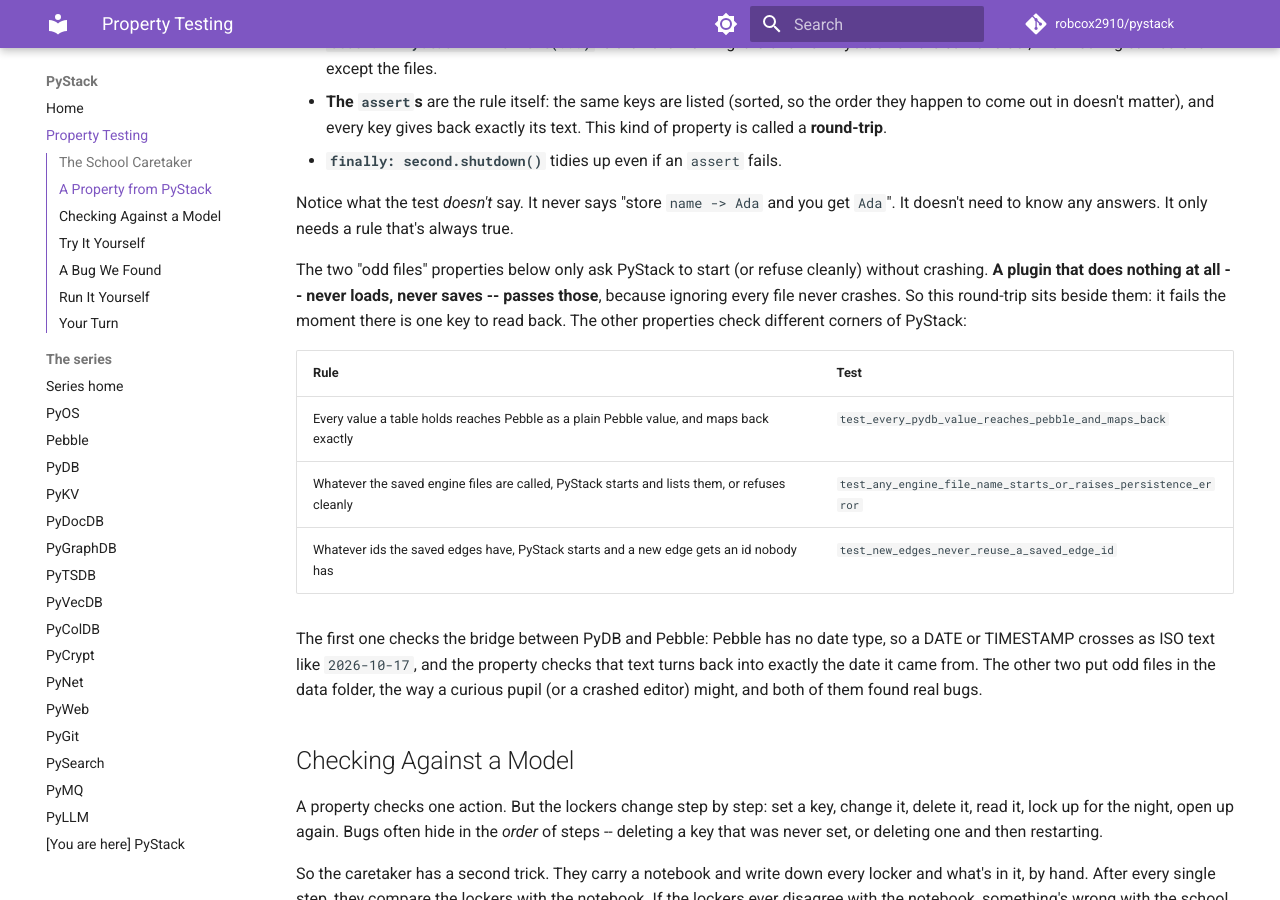
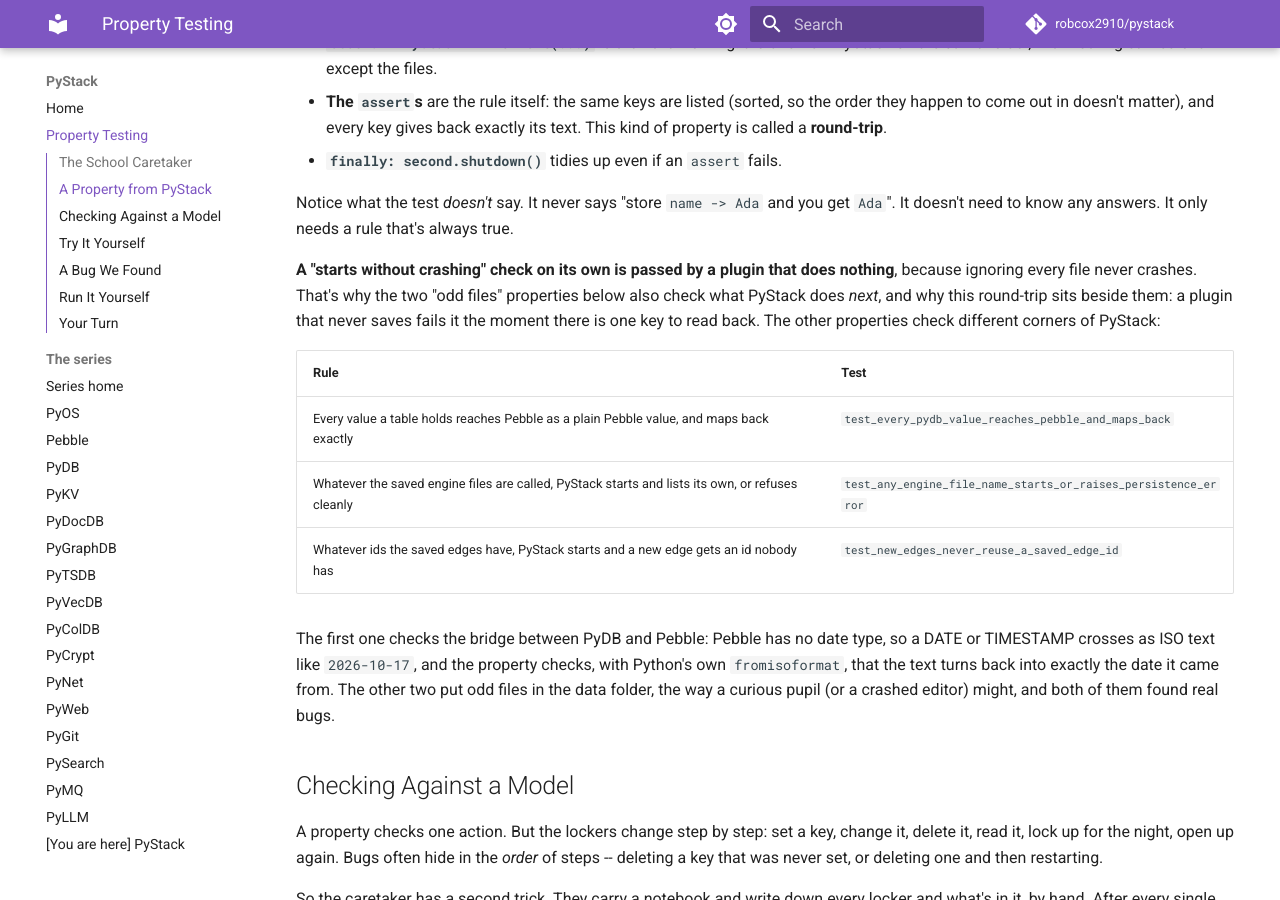
Before and after one commit to robcox2910/pystack, an MkDocs documentation site: the page built from docs/property-testing.md, in a window 1280 px wide and 900 px high, scrolled down 1972 px. Built offline with MkDocs 1.6.1 and Material for MkDocs 9.7.7, drawn with Linux system fonts in a browser that asks for light colours; comment, search, counter and statistics services are not loaded; some of the changed text lies outside the part shown.

Commit message:
test: tighten the properties and the page after review
- Mapping oracle uses the stdlib (date/datetime.fromisoformat, and a Z
  check) instead of PyDB's from_iso; floats compared by repr; the row
  must cover every DataType.
- Edge-id strategy reaches runs of digits around int's 4,300 limit.
- Engine-file property checks search_list lists exactly our engine files.
- Model: kv-set can also set fresh keys.
- Page: the do-nothing sentence now says something true.

Co-Authored-By: Claude Opus 5.5 <noreply@anthropic.com>

```diff
--- a/docs/property-testing.md
+++ b/docs/property-testing.md
@@ -113,23 +113,23 @@ Notice what the test *doesn't* say. It never says "store `name -> Ada`
 and you get `Ada`". It doesn't need to know any answers. It only needs a
 rule that's always true.
 
-The two "odd files" properties below only ask PyStack to start (or refuse
-cleanly) without crashing. **A plugin that does nothing at all -- never
-loads, never saves -- passes those**, because ignoring every file never
-crashes. So this round-trip sits beside them: it fails the moment there is
-one key to read back. The other properties check different corners of
-PyStack:
+**A "starts without crashing" check on its own is passed by a plugin that
+does nothing**, because ignoring every file never crashes. That's why the
+two "odd files" properties below also check what PyStack does *next*, and
+why this round-trip sits beside them: a plugin that never saves fails it
+the moment there is one key to read back. The other properties check
+different corners of PyStack:
 
 | Rule | Test |
 |---|---|
 | Every value a table holds reaches Pebble as a plain Pebble value, and maps back exactly | `test_every_pydb_value_reaches_pebble_and_maps_back` |
-| Whatever the saved engine files are called, PyStack starts and lists them, or refuses cleanly | `test_any_engine_file_name_starts_or_raises_persistence_error` |
+| Whatever the saved engine files are called, PyStack starts and lists its own, or refuses cleanly | `test_any_engine_file_name_starts_or_raises_persistence_error` |
 | Whatever ids the saved edges have, PyStack starts and a new edge gets an id nobody has | `test_new_edges_never_reuse_a_saved_edge_id` |
 
 The first one checks the bridge between PyDB and Pebble: Pebble has no
 date type, so a DATE or TIMESTAMP crosses as ISO text like `2026-10-17`,
-and the property checks that text turns back into exactly the date it came
-from. The other two put odd files in the data folder, the way a curious
+and the property checks, with Python's own `fromisoformat`, that the text
+turns back into exactly the date it came from. The other two put odd files in the data folder, the way a curious
 pupil (or a crashed editor) might, and both of them found real bugs.
 
 ## Checking Against a Model
@@ -200,8 +200,8 @@ Piece by piece:
 - **`self.env` and `self.model`** are the school and the notebook. Every
   story starts with an empty data folder and an empty dict.
 - **Each `@rule`** is one kind of step. It does the same thing to PyStack
-  and to the dict. The real file has rules to set a new key, overwrite a
-  key (from Pebble and from the `kv-set` shell command), delete (both
+  and to the dict. The real file has rules to set a new key and overwrite
+  one (from Pebble and from the `kv-set` shell command), delete (both
   ways), read (both ways) and restart. `self.kv(...)` is `call_pebble` for
   the `kv` module.
 - **`keys = Bundle("keys")`** is a bag of keys used earlier in the story.
@@ -345,7 +345,9 @@ The shrunk input became an ordinary example test in
 
 Its twin found the same kind of bug in `graphdb`: a saved edge called `e²`
 crashed start-up, because Python's `isdigit()` says `"²"` is a digit but
-`int("²")` can't read it. And the model check found that deleting a key
+`int("²")` can't read it. (Then a reviewer asked about very long ids:
+`int()` refuses more than 4,300 digits, so an edge called `e111...1` with
+5,000 ones crashed too. Now the strategy makes those as well.) And the model check found that deleting a key
 that was never set answered `"ok"`: PyKV's `delete` returns `False` for a
 missing key, but the plugin was waiting for an error that never came.
 
```
Also changed, not shown: 2 other files.
